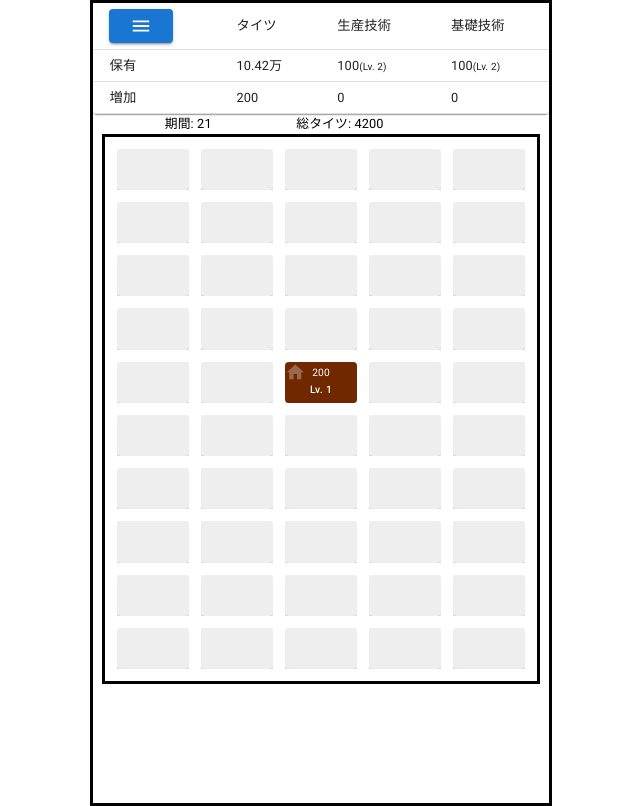
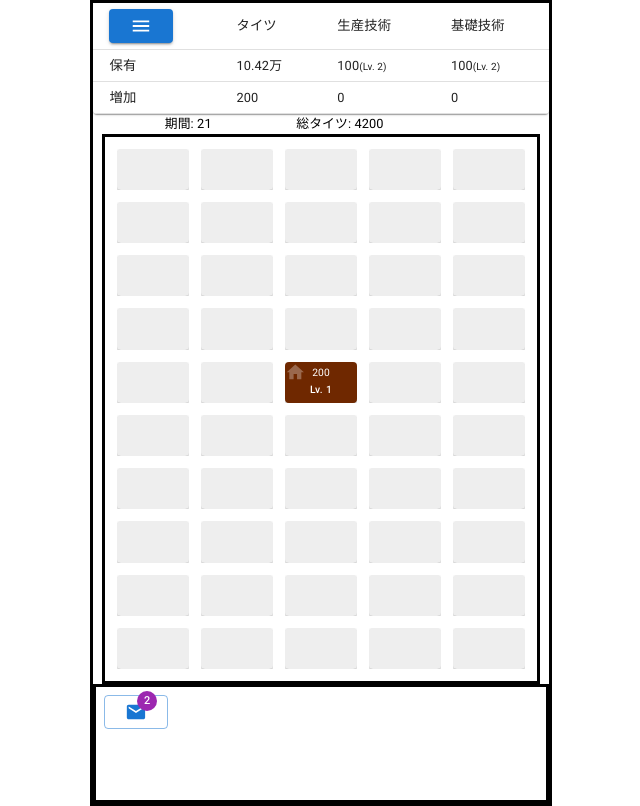
Before and after one commit to nabetani/game24f, a React (Vite) app in the folder tfactory/: page / in a window 1280 px wide. Shown: the whole page, without its empty margins (319-959 px from the left). Built offline with nearby package versions, Linux system fonts and the light colour scheme.

Commit message:
メッセージを出す準備

```diff
--- a/tfactory/src/App.tsx
+++ b/tfactory/src/App.tsx
@@ -6,7 +6,9 @@ import { useImmer } from 'use-immer';
 import * as Layout from "./layout"
 import * as WS from "./wstorage";
 import { Header } from "./Header"
+import { MessageList } from "./MessageList"
 import { createTheme, ThemeProvider } from '@mui/material/styles';
+import * as Mui from "@mui/material";
 
 function App() {
   const [wo, updateWorld] = useImmer(WS.world.value)
@@ -74,8 +76,9 @@ function App() {
   }
 
   return <ThemeProvider theme={theme}>
-    <div style={{}}>
-      <div style={{
+    <Mui.Stack direction="column"
+      style={{
+        display: 'flex', flexDirection: "column",
         margin: "auto",
         borderStyle: "solid",
         width: c.w,
@@ -85,10 +88,12 @@ function App() {
         minHeight: c.h,
         maxHeight: c.h,
       }}>
-        <Header world={wo} op={op} />
-        <Field world={wo} updateWorld={updateWorld} />
-      </div >
-    </div >
+      <Header world={wo} op={op} />
+      <Field world={wo} updateWorld={updateWorld} />
+      <Mui.Box border={3} style={{ flexGrow: 1 }}>
+        <MessageList />
+      </Mui.Box>
+    </Mui.Stack>
   </ThemeProvider>
 }
 
--- /dev/null
+++ b/tfactory/src/MessageList.tsx
@@ -0,0 +1,32 @@
+import * as Mui from "@mui/material";
+import * as Icon from '@mui/icons-material';
+import { useState } from "react";
+
+export function MessageList(): JSX.Element {
+  const [msgs, setMsgs] = useState<string[]>(["hoge", "fuga"])
+  const [curMsg, setCurMsg] = useState<string | null>(null)
+
+  const consumeMessage = () => {
+    setCurMsg(msgs[0])
+    setMsgs(msgs.slice(1))
+  }
+
+  return <Mui.Grid2 container spacing={1} sx={{ p: 1 }}>
+    <Mui.Grid2 size="auto">
+      <Mui.Button variant="outlined"
+        sx={{ px: 0, mx: 0 }}
+        onClick={() => consumeMessage()}
+        disabled={msgs.length == 0}>
+
+        <Mui.Badge color="secondary" badgeContent={msgs.length} >
+          <Icon.Mail fontSize="medium" />
+        </Mui.Badge>
+      </Mui.Button>
+    </Mui.Grid2>
+    <Mui.Grid2 size="grow">
+      {curMsg &&
+        <Mui.Alert severity="info">{curMsg}</Mui.Alert>}
+    </Mui.Grid2>
+
+  </Mui.Grid2>
+}
```
